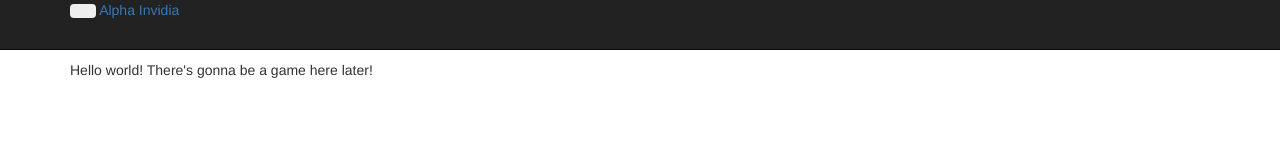
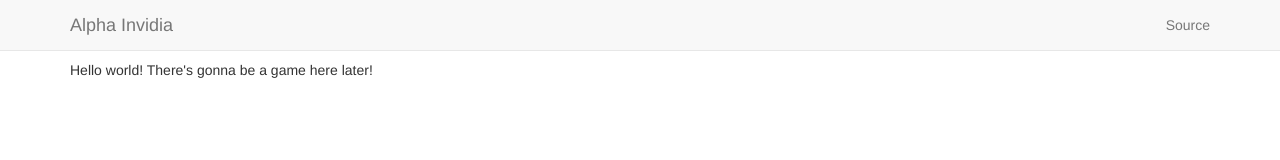
Before and after one commit to ToastedQuarks/alpha-invidia, a plain HTML site: page index.html in a window 1280 px wide. Drawn offline with nearby package versions, Linux system fonts and the light colour scheme.

Commit message:
Added gitignore, made the navbar prettier.#

```diff
--- a/index.html
+++ b/index.html
@@ -15,24 +15,16 @@
   </style>
 </head>
 <body>
-  <div class="navbar navbar-inverse navbar-fixed-top">
-    <div class="navbar-inner">
-      <div class="container">
-        <button type="button" class="btn btn-navbar" data-toggle="collapse" data-target=".nav-collapse">
-          <span class="icon-bar"></span>
-          <span class="icon-bar"></span>
-          <span class="icon-bar"></span>
-        </button>
-        <a class="brand" href="#">Alpha Invidia</a>
-        <div class="nav-collapse collapse">
-          <ul class="nav">
-            <li class="active"><a href="#">Home</a></li>
-            <li><a href="https://github.com/ToastedQuarks/alpha-invidia">Source</a></li>
-          </ul>
-        </div><!--/.nav-collapse -->
-      </div>
-     </div>
+    <nav class="navbar navbar-default navbar-fixed-top">
+    <div class="container">
+        <a class="navbar-brand" href="#">Alpha Invidia</a>
+        <div class="collapse navbar-collapse">
+            <ul class="nav navbar-nav navbar-right">
+                <li><a href="https://github.com/ToastedQuarks/alpha-invidia">Source</a></li>
+            </ul>
+        </div>
     </div>
+    </nav>
     <div class="container">
       Hello world! There's gonna be a game here later!
     </div>
```
Also changed, not shown: 1 other file.
